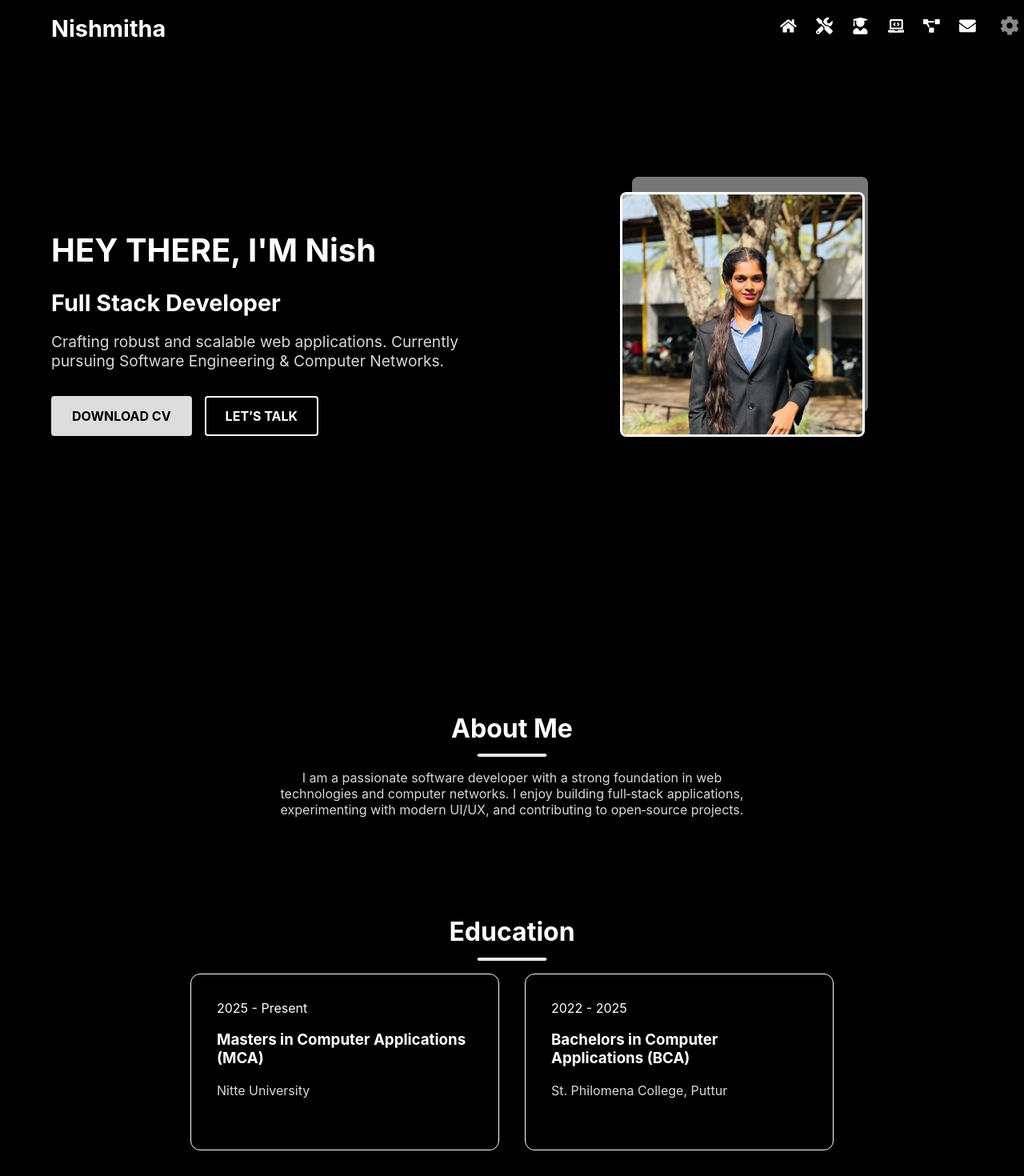
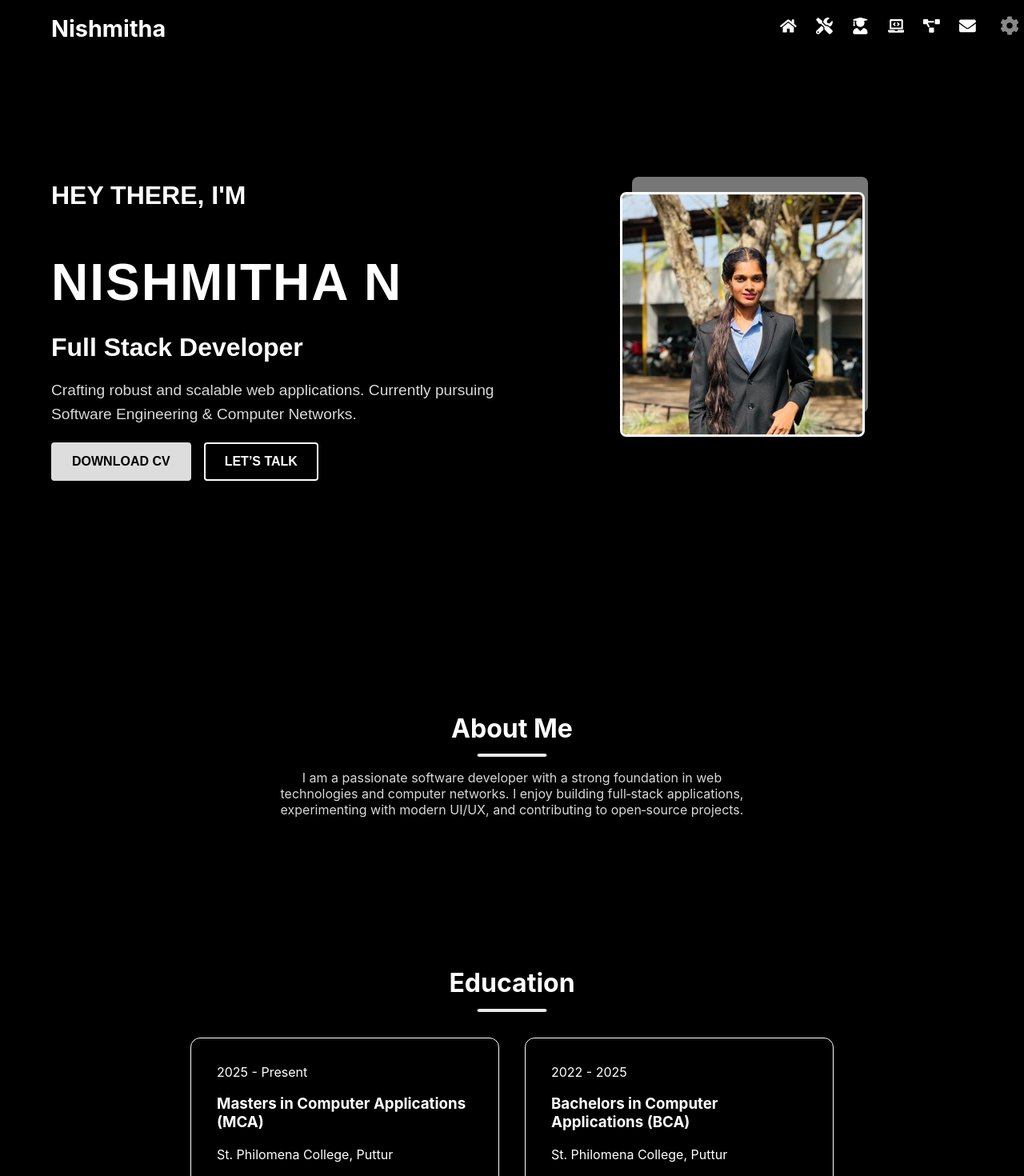
Before and after one commit to nishpoojary/nishs-portfolio-, a React (Create React App) app: page / in a window 1280 px wide. Shown: the top 1470 px of the page at 80% size. Built offline with nearby package versions, Linux system fonts and the light colour scheme.

Commit message:
Fix CV download setup in Hero.js

```diff
--- a/src/App.css
+++ b/src/App.css
@@ -182,21 +182,34 @@ html {
   text-align: left;
 }
 
+.hero {
+  font-family: "Montserrat", sans-serif; /* ✅ modern font */
+}
+
+/* Headline */
 .hero-left h1 {
-  font-size: 2.5rem;
+  font-size: 4rem;
+  font-weight: 700;
+  text-transform: uppercase;
+  letter-spacing: 2px;
   margin-bottom: 0.5rem;
 }
 
+/* Subheading */
 .hero-left h2 {
-  font-size: 1.8rem;
+  font-size: 2rem;
+  font-weight: 600;
   margin-bottom: 1rem;
 }
 
+/* Paragraph */
 .hero-left p {
   font-size: 1.2rem;
-  margin-bottom: 2rem;
+  line-height: 1.6;
+  max-width: 600px;
   opacity: 0.85;
 }
+
 
 .hero-buttons {
   display: flex;
--- a/src/components/About.js
+++ b/src/components/About.jsx
@@ -1,5 +1,4 @@
 import React from "react";
-import Education from "./Education";  // ✅ only import Education here
 
 function About() {
   return (
@@ -11,9 +10,6 @@ function About() {
         applications, experimenting with modern UI/UX, and contributing to
         open‑source projects.
       </p>
-
-      {/* Include Education section inside About */}
-      <Education />
     </section>
   );
 }
--- a/src/components/Education.js
+++ b/src/components/Education.jsx
@@ -30,7 +30,7 @@ function Education() {
           <div className="edu-year">2025 - Present</div>
           <div className="edu-content">
             <h3>Masters in Computer Applications (MCA)</h3>
-            <p>Nitte University</p>
+            <p>St. Philomena College, Puttur</p>
           </div>
         </div>
         <div className="edu-card">
--- a/src/components/Hero.js
+++ b/src/components/Hero.jsx
@@ -7,7 +7,8 @@ function Hero() {
     <section id="hero" className="hero">
       {/* Left side text */}
       <div className="hero-left">
-        <h1>HEY THERE, I'M Nish</h1>
+        <h2>HEY THERE, I'M </h2>
+          <h1><b>Nishmitha N</b></h1>
         <h2>Full Stack Developer</h2>
         <p>
           Crafting robust and scalable web applications.
```
Also changed, not shown: src/App.jsx (renamed from src/App.js), src/components/Achievements.jsx (renamed from src/components/Achievements.js), src/components/Contact.jsx (renamed from src/components/Contact.js), src/components/Footer.jsx (renamed from src/components/Footer.js), src/components/Navbar.jsx (renamed from src/components/Navbar.js), src/components/Projects.jsx (renamed from src/components/Projects.js), src/components/Skills.jsx (renamed from src/components/Skills.js), src/components/Splash.jsx (renamed from src/components/Splash.js), 1 other file (tests, documents, lock files or other folders).
